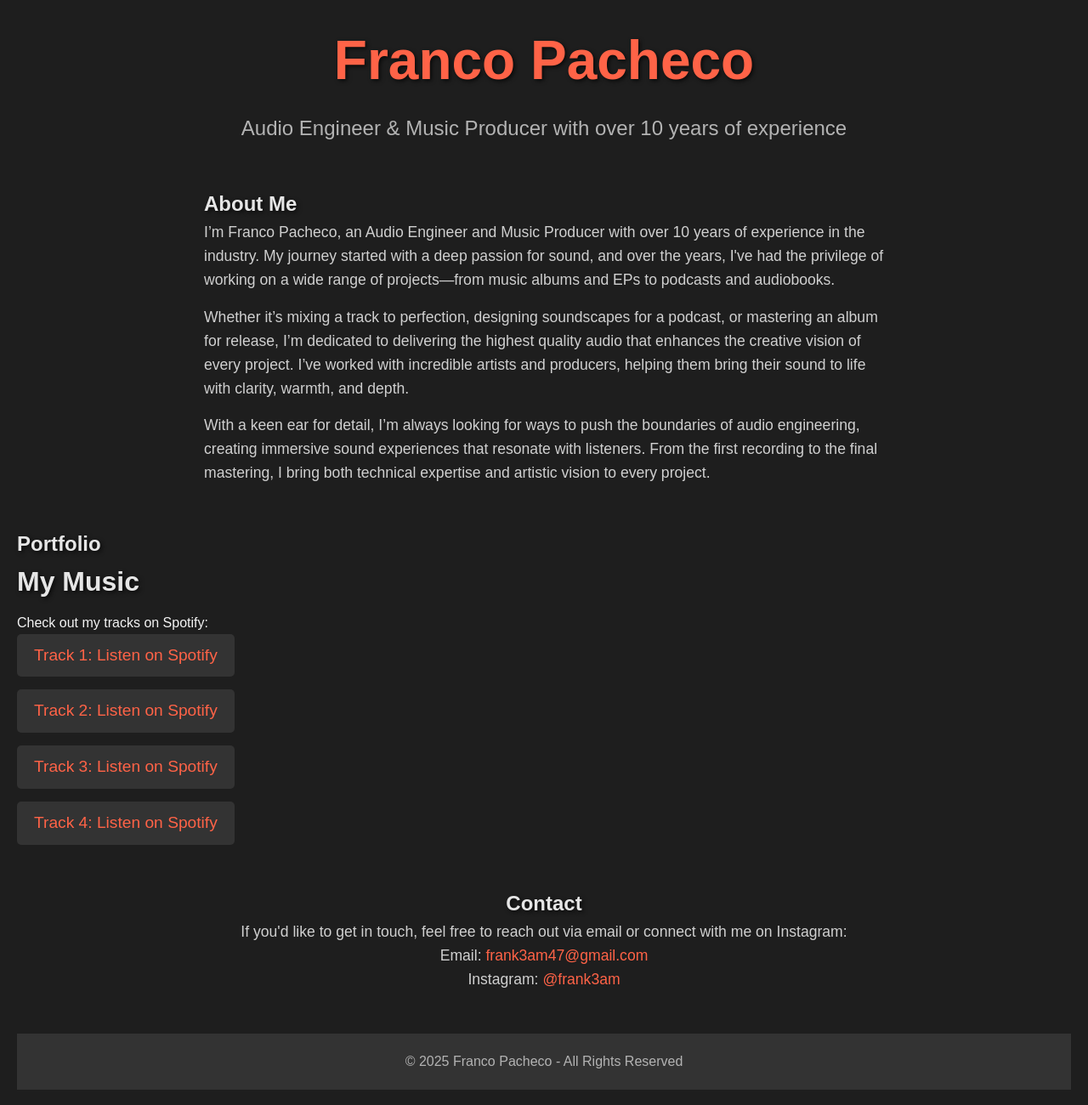
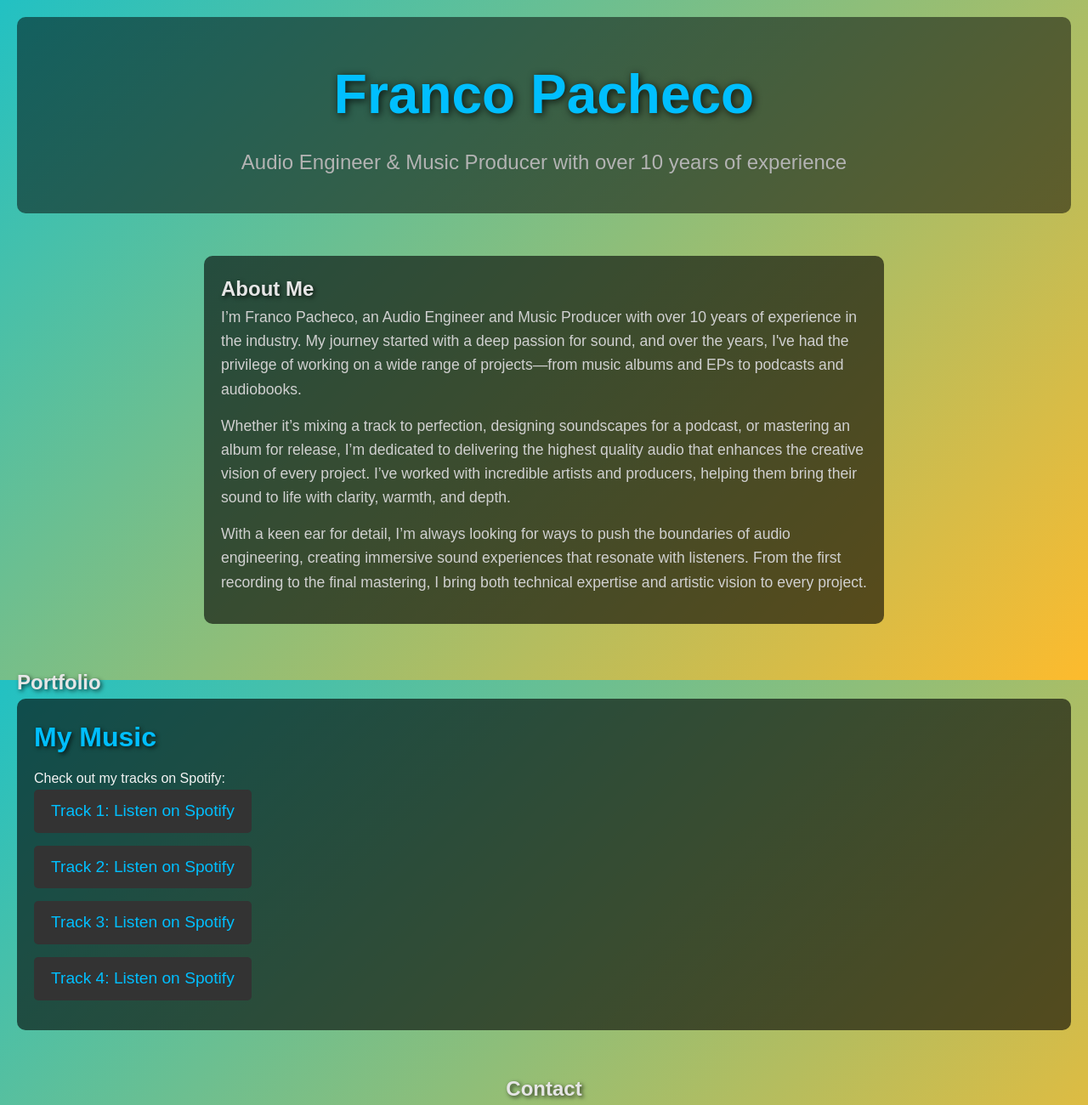
Before and after one commit to Frank3am/Music-portfolio1, a plain HTML site: page Index.html in a window 1280 px wide. Shown: the top 1300 px of the page at 85% size. Drawn offline with Linux system fonts and the light colour scheme.

Commit message:
Add files via upload
updated styles.css

```diff
--- a/Styles.css
+++ b/Styles.css
@@ -7,10 +7,13 @@
 
 body {
     font-family: 'Arial', sans-serif;
-    background-color: #1e1e1e;
+    background: linear-gradient(135deg, rgba(34, 193, 195, 1) 0%, rgba(253, 187, 45, 1) 100%);
+    background-size: cover;
+    background-attachment: fixed;
     color: #f4f4f4;
     line-height: 1.6;
     padding: 20px;
+    height: 100vh;
 }
 
 h1, h2, h3 {
@@ -19,25 +22,29 @@ h1, h2, h3 {
 }
 
 a {
-    color: #ff6347; /* Tomato red */
+    color: #00bfff; /* Neon Blue */
     text-decoration: none;
     transition: color 0.3s;
 }
 
 a:hover {
-    color: #00ff7f; /* Neon green */
+    color: #00ff7f; /* Neon Green */
 }
 
 /* Hero Section */
 #hero {
     text-align: center;
     margin-bottom: 50px;
+    background: rgba(0, 0, 0, 0.5);
+    padding: 40px;
+    border-radius: 10px;
 }
 
 #hero h1 {
     font-size: 4rem;
     margin-bottom: 10px;
-    color: #ff6347;
+    color: #00bfff; /* Neon Blue */
+    text-shadow: 2px 2px 10px rgba(0, 0, 0, 0.8);
 }
 
 #hero p {
@@ -51,6 +58,9 @@ a:hover {
     max-width: 800px;
     margin-left: auto;
     margin-right: auto;
+    background: rgba(0, 0, 0, 0.6);
+    padding: 20px;
+    border-radius: 10px;
 }
 
 #about p {
@@ -62,11 +72,15 @@ a:hover {
 /* Music Section */
 #music {
     margin-bottom: 50px;
+    background: rgba(0, 0, 0, 0.6);
+    padding: 20px;
+    border-radius: 10px;
 }
 
 #music h2 {
     font-size: 2rem;
     margin-bottom: 10px;
+    color: #00bfff; /* Neon Blue */
 }
 
 .music-links ul {
@@ -88,7 +102,7 @@ a:hover {
 }
 
 .music-links li a:hover {
-    background-color: #ff6347;
+    background-color: #00bfff; /* Neon Blue */
     color: #fff;
 }
 
@@ -96,21 +110,4 @@ a:hover {
 #contact {
     text-align: center;
     margin-bottom: 50px;
-}
-
-#contact p {
-    font-size: 1.1rem;
-    color: #d0d0d0;
-}
-
-/* Footer */
-footer {
-    text-align: center;
-    padding: 20px;
-    background-color: #333;
-    color: #b3b3b3;
-}
-
-footer p {
-    font-size: 1rem;
-}
+    background: rgba(0, 0
```
